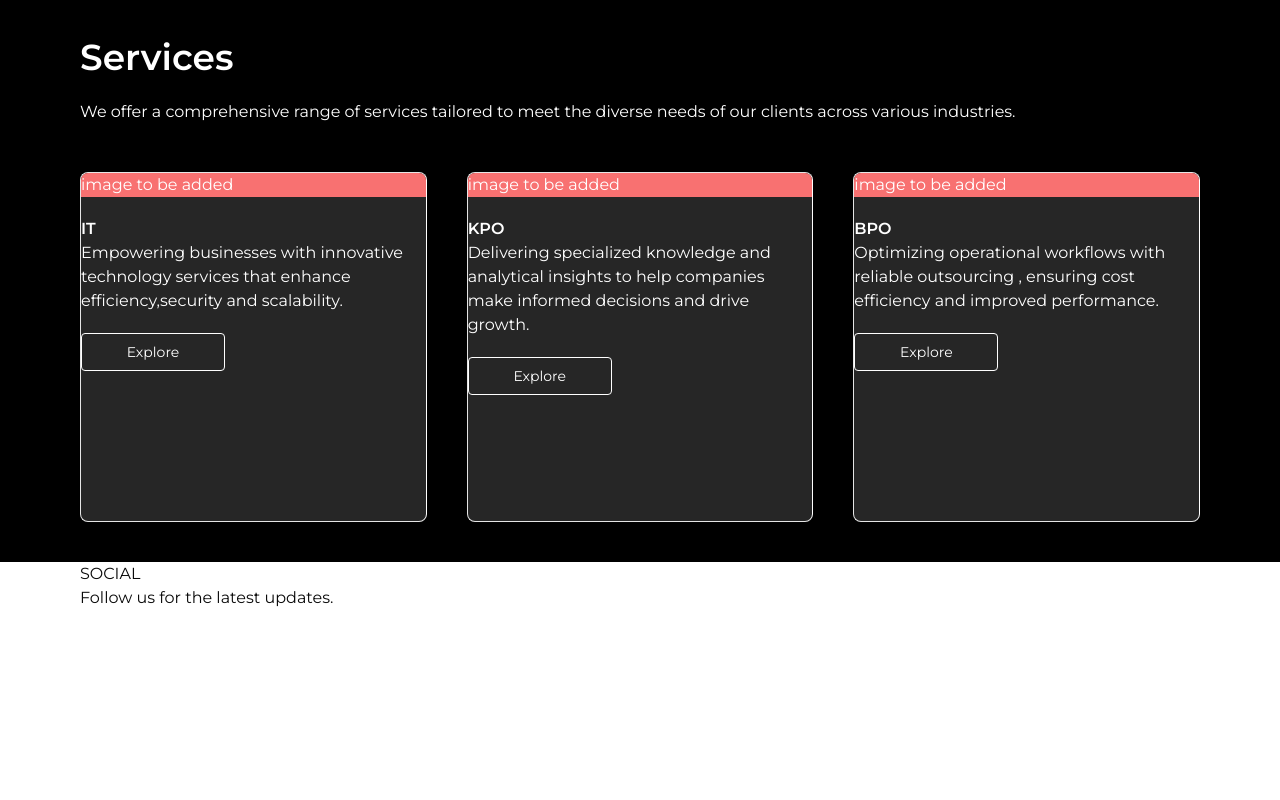
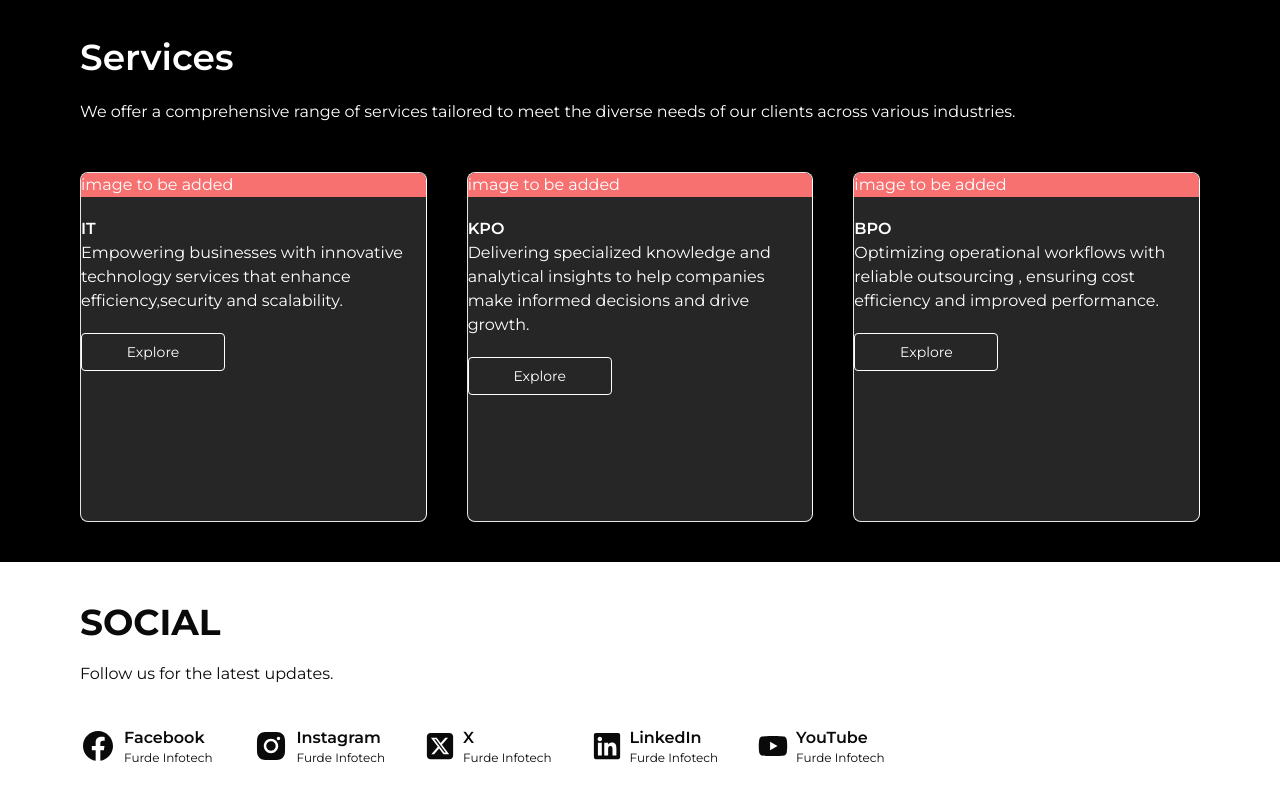
Before and after one commit to Adil0710/furde_infotech, a Next.js app: page / in a window 1280 px wide. Shown: the part 2519-3319 px from the top of the page. Before the commit the page ends 3129 px from the top, so only its background shows below. Built offline with nearby package versions, Linux system fonts and the light colour scheme.

Commit message:
Kainat created footer

```diff
--- a/src/app/page.tsx
+++ b/src/app/page.tsx
@@ -2,7 +2,7 @@ import Homepage from "@/components/Homepage";
 import Services from "@/components/Services";
 import HowItWorks from "@/components/HowItWorks";
 import Industries from "@/components/Industries";
-import Foooter from "@/components/Footer";
+import Footer from "@/components/Footer";
 
 
 export default function Home() {
@@ -12,7 +12,7 @@ export default function Home() {
    <HowItWorks/>
    <Industries/>
    <Services/>
-   <Foooter/>
+   <Footer/>
 
    </div>
   );
--- a/src/components/Footer.tsx
+++ b/src/components/Footer.tsx
@@ -1,10 +1,61 @@
+import Link from 'next/link'
 import React from 'react'
+import { FaFacebook, FaSquareXTwitter } from 'react-icons/fa6'
+import { AiFillInstagram } from "react-icons/ai";
+import { RiFacebookCircleFill } from "react-icons/ri";
+import { FaLinkedin } from "react-icons/fa";
+import { FaYoutube } from "react-icons/fa";
+
 
 function Footer() {
   return (
-    <div className='md:pl-20 md:pr-20 px-5'>
-      <h1>SOCIAL</h1>
-      <p>Follow us for the latest updates.</p>
+    <div className='md:pl-20 md:pr-20 px-5 py-10'>
+      <h1 className='" text-4xl font-bold leading-tight"'>SOCIAL</h1>
+      <p  className="mt-5 text-md">Follow us for the latest updates.</p>
+
+      <div className='flex flex-row gap-10 items-center mt-10'>
+
+        <Link href="" className=' flex gap-2 items-center justify-center'>
+        <div><RiFacebookCircleFill className='text-4xl'/></div>
+        <div className='flex flex-col'>
+          <p className='font-semibold'>Facebook</p>
+          <p className='text-xs'>Furde Infotech</p>
+        </div>
+        </Link>
+
+        <Link href="" className=' flex gap-2 items-center justify-center'>
+        <div><AiFillInstagram className='text-4xl'/></div>
+        <div className='flex flex-col'>
+          <p className='font-semibold'>Instagram</p>
+          <p className='text-xs'>Furde Infotech</p>
+        </div>
+        </Link>
+
+        <Link href="" className=' flex gap-2 items-center justify-center'>
+        <div><FaSquareXTwitter className=' text-3xl' /></div>
+        <div className='flex flex-col'>
+          <p className='font-semibold'>X</p>
+          <p className='text-xs'>Furde Infotech</p>
+        </div>
+        </Link>
+
+        <Link href="" className=' flex gap-2 items-center justify-center'>
+        <div><FaLinkedin className='text-3xl' /></div>
+        <div className='flex flex-col'>
+          <p className='font-semibold'>LinkedIn</p>
+          <p className='text-xs'>Furde Infotech</p>
+        </div>
+        </Link>
+
+        <Link href="" className=' flex gap-2 items-center justify-center'>
+        <div><FaYoutube className='text-3xl'/></div>
+        <div className='flex flex-col'>
+          <p className='font-semibold'>YouTube</p>
+          <p className='text-xs'>Furde Infotech</p>
+        </div>
+        </Link>
+
+      </div>
     </div>
   )
 }
```
